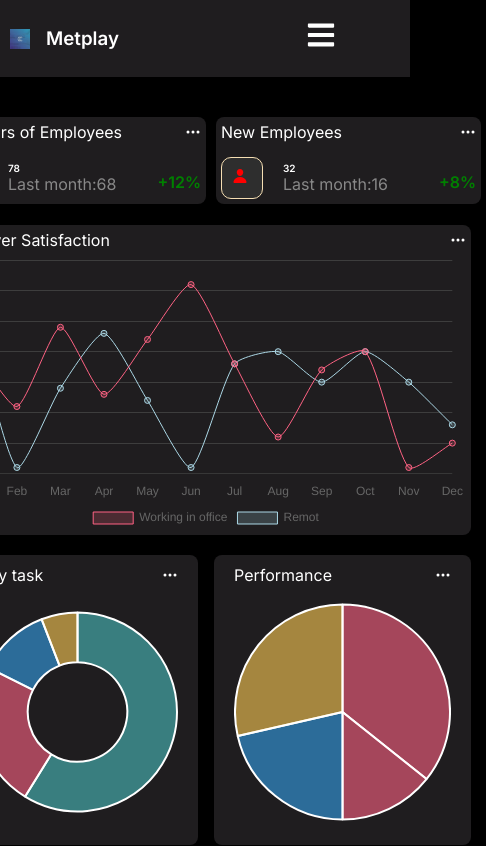
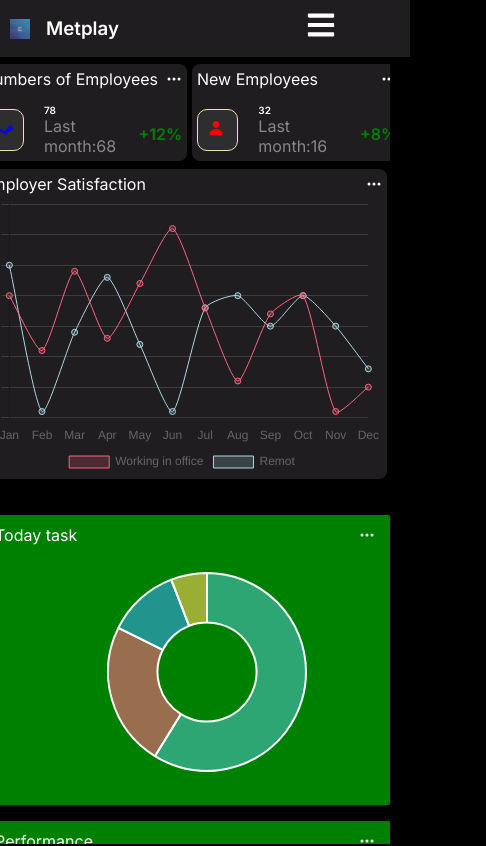
Before and after one commit to Ribulose123/Hr-dashboard-react, a React (Vite) app: page / in a window 390 px wide. Shown: the top 846 px of the page, 486 px wide, since content can reach past the window. Built offline with nearby package versions, Linux system fonts and the light colour scheme; no server answers.

Commit message:
new commite

```diff
--- a/src/App.css
+++ b/src/App.css
@@ -2,11 +2,12 @@
   margin: 0;
   padding: 0;
 }
-body {
+html, body {
   background-color: black;
   color: white;
   font-family: 'Inter', sans-serif;
   height: 100vh;
+  /* width: 100%; */
   overflow-y: auto;
   overflow-x: hidden;
 }
@@ -20,10 +21,14 @@ body {
   display: flex;
     flex-direction: column;
     justify-content: space-around;
+    max-width: 100%;
+    width: 100%;
+    position: relative;
 }
 .label-logo{
   flex-grow: 1;
   width: 100%;
+  max-width: 100%;
   background-color: #1f1d1f;
   display: flex;
   justify-content: space-between;
@@ -158,25 +163,28 @@ body {
 /* main */
 
 .main-page {
-  flex-grow: 1;
-  margin-left: 250px;
+
+  margin-left: 20px;
   margin-top: 7rem;
   display: flex;
   justify-content: center;
   align-items: center;
+  position: relative;
+  left: -5rem;
 }
 
 .main-content{
-  display: flex;
-  justify-content: space-around;
+ display: grid;
+ grid-template-columns: repeat(2,1fr);
+ gap: 10px;
 }
 
 .main-left, .main-right {
-  flex: 1;
+ /*  flex: 1;
   display: flex;
   flex-direction: column;
   gap: 5px;
-  padding: 5px;
+  padding: 5px; */
 
 }
 
@@ -184,6 +192,7 @@ body {
   display: flex;
   flex-direction: row;
   gap: 10px;
+  /* flex-grow: 1 */;
 }
 
 
@@ -194,9 +203,12 @@ body {
   padding: 5px 5px;
   flex: 1;
   min-width: 200px;
+  max-width: 300px;
   display: flex;
   flex-direction: column;
   gap: 15px;
+  /* flex-grow: 1;
+  flex-wrap: wrap; */
 }
 
 .dot-int{
@@ -276,12 +288,15 @@ body {
 /* Line-graph */
 
 .line-graph{
-  width: 520px;
+  max-width: 500px;
   height: 300px;
   background-color: #1f1d1f;
   margin-top: 1rem;
   padding: 5px 5px;
   border-radius: 8px;
+  display: flex;
+  flex-direction: column;
+
 }
 
 .line-info{
@@ -292,7 +307,7 @@ body {
 
 .piechart{
   margin-top: 1rem;
-  width: 530px;
+  max-width: 530px;
   padding: 5px 5px;
   display: flex;
   justify-content: space-between;
@@ -314,7 +329,7 @@ body {
   display: flex;
   justify-content: center;
   align-items: center;
-  width: 200px;
+  max-width: 200px;
   height: 200px;
   margin-top: -1rem;
   margin-left: 1rem;
@@ -324,7 +339,7 @@ body {
   display: flex;
   justify-content: center;
   align-items: center;
-  width: 200px;
+  max-width: 200px;
   height: 260px;
   margin-top: -1rem;
 }
@@ -523,16 +538,19 @@ body {
 /* Employess */
 
 .schedule-intervive {
-  margin-left: 280px;
+  margin-left: 28px;
   margin-top: 7rem;
   display: flex;
   flex-direction: column;
   gap: 2rem;
+  position: relative;
+  left: -30rem;
 }
 
 .schedele-details {
   background-color: #1f1d1f;
   width: 100%;
+
   padding: 20px 80px;
   border-radius: 8px;
   flex-wrap: wrap;
@@ -637,6 +655,7 @@ body {
   margin-left: 250px;
   margin-top: 7rem;
   position: relative;
+  left: -3rem;
 }
 
 .event-header{
@@ -760,91 +779,234 @@ body {
   border-color: #888;
 }
 
-@media (max-width: 768px) {
+
+@media (max-width:768px){
+  .input-search, .morning, .bell-icon, .folder-icon, .hr-page {
+    display: none;
+  }
+  .navbar{
+    width: 100%;
+  }
+  .label-logo{
+    padding: 10px;
+    width: 100%;
+  }
+
+  .menu-bar {
+    display: block;
+    cursor: pointer;
+  }
+
   .nav-link {
-      position: fixed;
-      top: -100%;
-       /* Initially hidden */
-      height: 90vh;
-      width: 280px;
-      left: 23rem;
-      flex-direction: column;
-      justify-content: start;
-      transition: all 0.7s;
+    background-color: #1f1d1f;
+  width: 100%;
+  height: 100vh;
+  position: fixed;
+  top: -100%;
+  right: 0; /* Initially hidden, off the screen on the right */
+  display: flex;
+  flex-direction: column;
+  justify-content: space-between;
+  padding: 20px 0;
+  z-index: 999;
+  transition: right 0.3s ease;
+  }
+
+  .nav-link.active {
+    top: 5%;
+  }
+
+  .nav-link ul  {
+    margin-top: 1rem;
+  }
+
+  .main-page {
+    margin-left: 0;
+    margin-top: 4rem;
+    flex-direction: column;
+    left: -4em;
+    width: 70%;
+  }
+
+  .main-content {
+    grid-template-columns: repeat(1,1fr);
+    gap: 46rem;
+    place-items: center;
+   /*  width: 100%;
+    gap: 28rem; */
+  }
+
+  .workers-info{
+    gap: 5px;
+  }
+  .total-users{
+    max-width: 200px;
+  }
+
+  .line-graph {
+    max-width: 400px;
+    margin-left: 0;
+    margin-top: 0.5rem;
+  }
+  .piechart{
+    flex-direction: column;
+  }
+  .pienut{
+    background-color: green;
+    max-width: 380px;
+    margin-left: 1rem;
 
   }
-  .nav-link ul{
+
+  .doughnut, .pie-chart{
+    margin-left: 7rem;
+
+  }
+
+.interview, .Holiday{
+  max-width: 400px;
+}
+.event {
+  margin-left: 0;
+  margin-top: 5rem;
+  padding: 10px;
+}
+
+.event-header {
+  gap: 1rem;
+  align-items: flex-start;
+  justify-content: space-between;
+}
+
+.event-header .Luclock {
+  font-size: 24px;
+}
+
+.event-shows {
+  grid-template-columns: 1fr;
+  gap: 20px;
+}
+
+.event-shows img {
+  width: 100%;
+  height: auto;
+}
+
+.show-button {
+  display: flex;
+  justify-content: center;
+  align-items: center;
+  margin-top: 10px;
+}
+
+.event-button {
+  width: 120px;
+  height: 40px;
+  margin: 0;
+}
+
+.modal-shows {
+  top: -30%;
+  left: 0;
+  width: 100%;
+  height: 100%;
+}
+}
+
+/* @media (max-width:468px){
+  .total-users{
+    background-color: green;
+    flex-direction: column;
+    width: 500px;
+  }
+} */
+
+
+
+
+
+/*  @media screen and (max-width: 775px) {
+  .nav-link {
+    position: fixed;
+    top: -100%;
+    height: 90vh;
+    width: 280px;
+    left: 15rem;
+    flex-direction: column;
+    justify-content: start;
+    transition: all 0.7s;
+  }
+
+  .nav-link ul {
     margin-top: 7rem;
   }
 
   .nav-link.active {
-      top: -50px;
-      transition: all 0.7s ease-in;
+    top: 0;
+    transition: all 0.7s ease-in;
   }
 
   .nav-link ul {
-      flex-direction: column;
-      align-items: flex-start;
+    flex-direction: column;
+    align-items: flex-start;
   }
 
   .nav-link ul li {
-      margin: 10px 0;
-      text-align: right;
+    margin: 10px 0;
+    text-align: right;
   }
 
   .menu-bar {
-      display: block;
-      cursor: pointer;
+    display: block;
+    cursor: pointer;
   }
 
   .input-search, .bell-icon, .folder-icon, .hr-page, .morning {
-      display: none;
+    display: none;
   }
 
-  /* main */
 
-  .main-page{
+  .main-page {
     width: 100%;
     display: flex;
     justify-content: center;
     align-items: center;
-    align-items: center;
     margin-left: 1rem;
   }
-  .main-content{
-    display: flex;
-    flex-direction: column;
-    justify-content: space-evenly;
-    gap: 28rem;
+
+ c
+
+  .interview, .Holiday {
+    width: 100%;
+    max-width: 375px;
   }
 
-  .interview, .Holiday{
-    width: 520px;
-  }
-  .modal-type{
+  .modal-type {
     margin-left: 6rem;
     margin-top: 2rem;
   }
-  .modal-holiday-info{
+
+  .modal-holiday-info {
     margin-left: 8rem;
     margin-top: 6rem;
   }
 
-  .schedule-intervive{
+  .schedule-intervive {
     margin-left: 2rem;
-    width: 400px;
+    width: 100%;
+    max-width: 400px;
   }
 
-  .interview-detials{
+  .interview-detials {
     gap: 2rem;
     margin-left: -2rem;
   }
 
-  .scheule-content{
+  .scheule-content {
     margin-left: -3rem;
   }
 
-  .schedule-info{
+  .schedule-info {
     gap: 2rem;
     font-size: 10px;
   }
@@ -859,7 +1021,6 @@ body {
     gap: 1rem;
     align-items: flex-start;
     justify-content: space-between;
-
   }
 
   .event-header .Luclock {
@@ -890,10 +1051,49 @@ body {
   }
 
   .modal-shows {
-
     top: -30%;
     left: 0;
     width: 100%;
     height: 100%;
   }
 }
+
+
+@media screen and (max-width: 375px) {
+  .app{
+    width: 400px;
+  }
+  .nav-link {
+    width: ;
+    left: 0;
+  }
+
+  .main-page{
+    gap: 5rem;
+  }
+
+  .main-content {
+    gap: 5rem;
+    width: 200px;
+  }
+
+  .interview, .Holiday {
+    width: 100%;
+    max-width: 100%;
+  }
+
+  .event-header {
+    flex-direction: column;
+  }
+}
+
+@media screen and (max-width: 414px) {
+  .nav-link {
+    width: 90%;
+    left: 10%;
+  }
+
+  .event-header {
+    gap: 0.5rem;
+  }
+}  */
```
